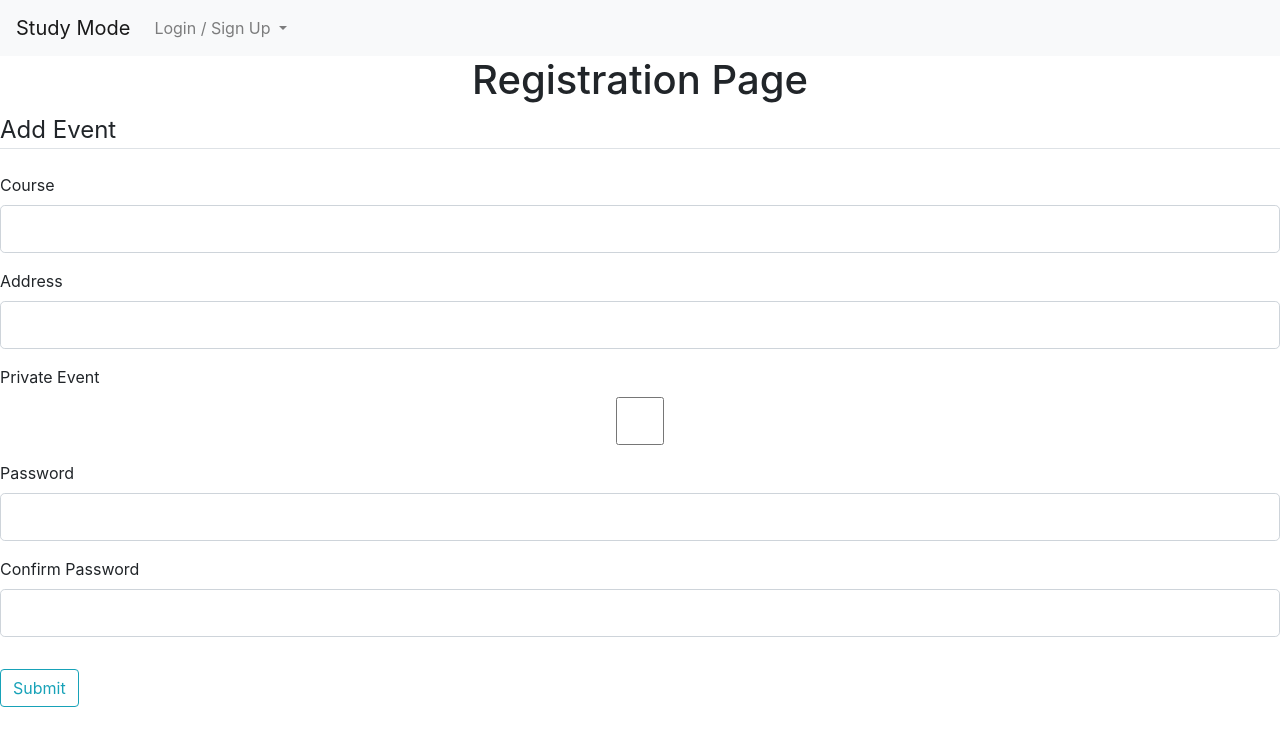
After one commit to joelsiew/StudyMode, a Flask app: page /event in a window 1280 px wide. The commit adds this page. Shown: the top 746 px of the page. Run offline with Flask 2, Linux system fonts and the light colour scheme; some libraries are stand-ins or nearby versions.

Commit message:
added event form and change button on map page to redirect to add event page

```diff
--- a/studymode/forms.py
+++ b/studymode/forms.py
@@ -32,9 +32,9 @@ class LoginForm(FlaskForm):
 class EventForm(FlaskForm):
     course = StringField('Course',
                          validators=[DataRequired(), Length(min=1)])
-    address = StringField('Address', )
+    address = StringField('Address', validators=[DataRequired(), Length(min=1)])
 
-    locked = BooleanField('Locked', )
+    locked = BooleanField('Private Event', )
 
     password = PasswordField('Password', validators=[DataRequired()])
     confirm_password = PasswordField('Confirm Password',
--- a/studymode/routes.py
+++ b/studymode/routes.py
@@ -27,3 +27,8 @@ def register():
 def login():
     form = LoginForm()
     return render_template('login.html', title="Login", form=form)
+
+@app.route('/event')
+def add_event():
+    form = EventForm()
+    return render_template('add_event.html', title="Add Event", form=form)
--- /dev/null
+++ b/studymode/templates/add_event.html
@@ -0,0 +1,44 @@
+{% extends "layout.html" %}
+{% block content %}
+    <div class="container text-center">
+        <h1>Registration Page</h1>
+    </div>
+
+
+    <div class = "content-section">
+        <form method="POST" action="">
+            {{  form.hidden_tag() }}
+            <fieldset class = "form-group">
+                <legend class="border-bottom mb-4">Add Event</legend>
+
+                <div class="form-group">
+                    {{ form.course.label(class="form-control-label") }}
+                    {{ form.course(class="form-control form-control-lg") }}
+                </div>
+
+                <div class="form-group">
+                    {{ form.address.label(class="form-control-label") }}
+                    {{ form.address(class="form-control form-control-lg") }}
+                </div>
+
+                <div class="form-group">
+                    {{ form.locked.label(class="form-control-label") }}
+                    {{ form.locked(class="form-control form-control-lg") }}
+                </div>
+
+                <div class="form-group">
+                    {{ form.password.label(class="form-control-label") }}
+                    {{ form.password(class="form-control form-control-lg") }}
+                </div>
+
+                <div class="form-group">
+                    {{ form.confirm_password.label(class="form-control-label") }}
+                    {{ form.confirm_password(class="form-control form-control-lg") }}
+                </div>
+            </fieldset>
+            <div class="form-group">
+                {{ form.submit(class="btn btn-outline-info") }}
+            </div>
+        </form>
+    </div>
+{% endblock content %}
--- a/studymode/templates/map.html
+++ b/studymode/templates/map.html
@@ -8,6 +8,6 @@
             {{studymap.js}}
             {{studymap.html}}
         </div>
-        <a href="/register" class="btn btn-primary btn-block" role="button">New Study Mode</a>
+        <a href='/event' class="btn btn-primary btn-block" role="button">New Study Mode</a>
     </div>
 {% endblock content %}
```
